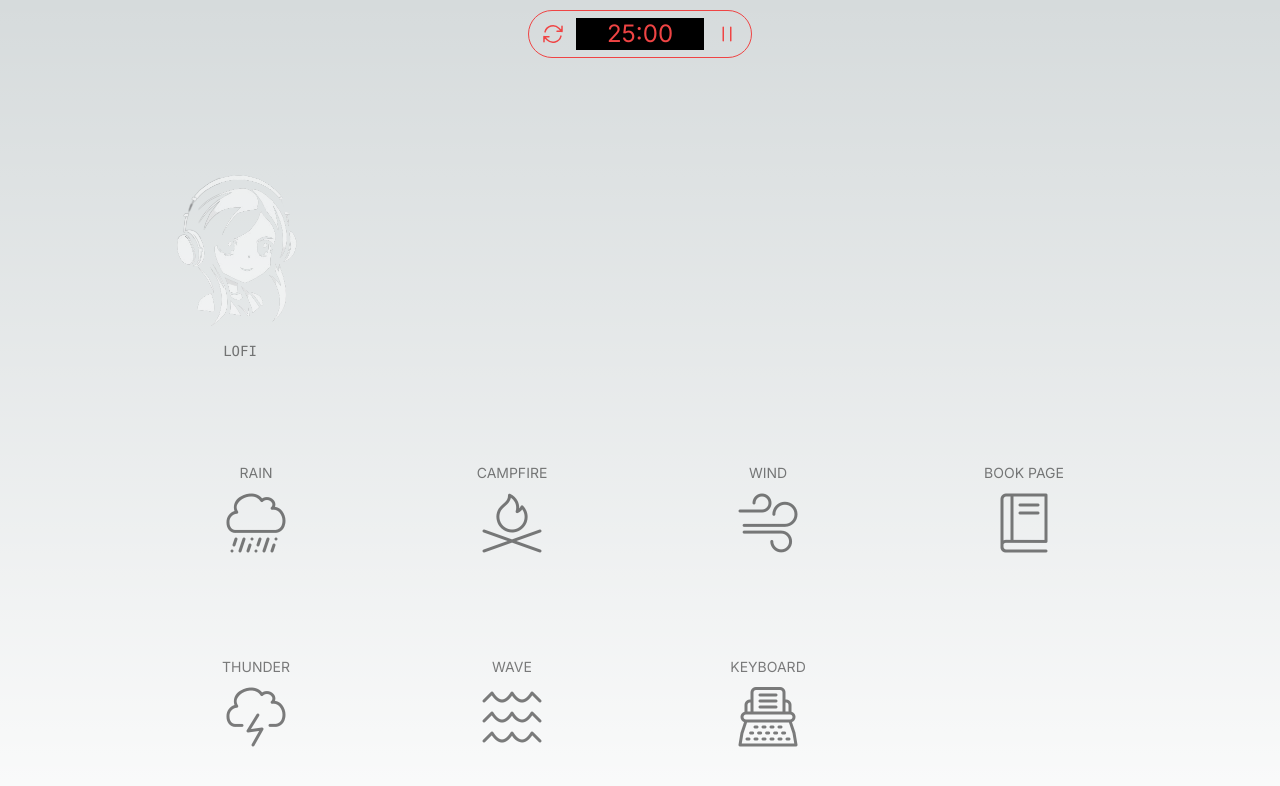
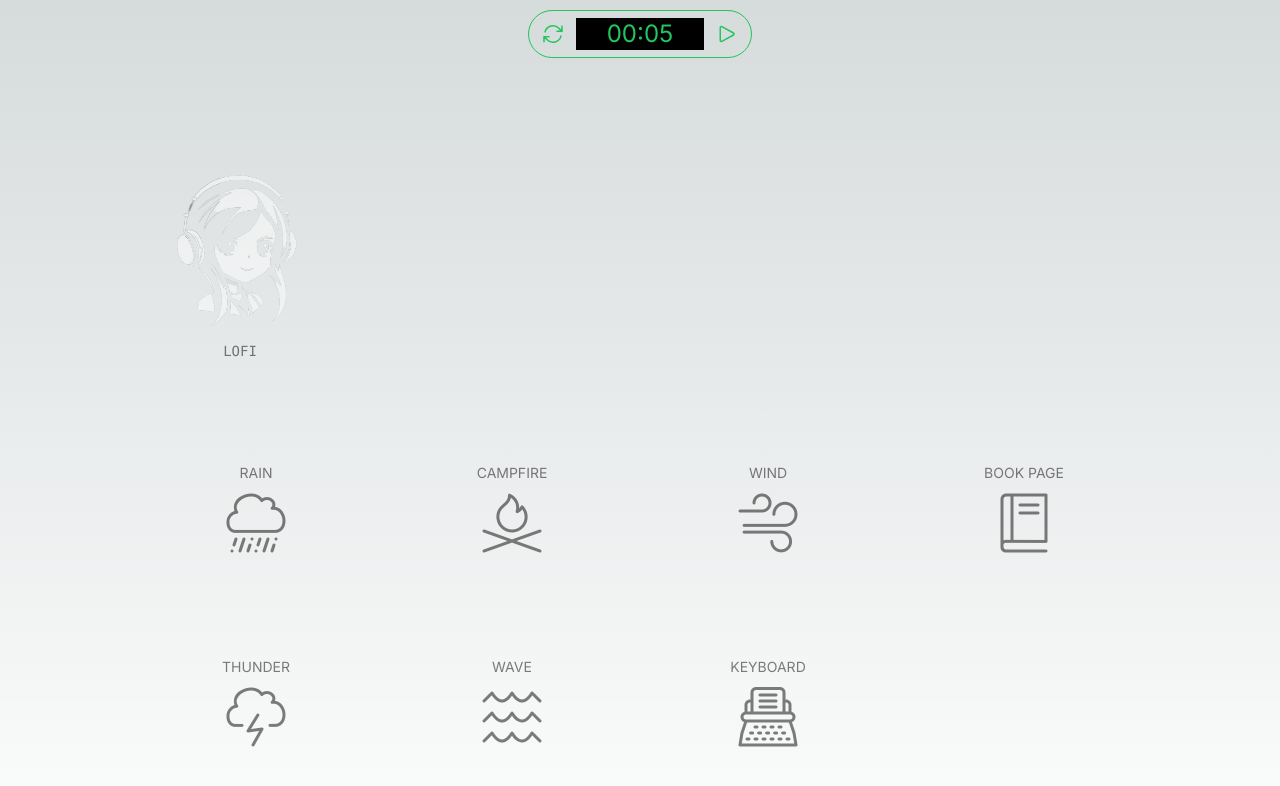
Before and after one commit to zVasO/foctopus, a Next.js app: page / in a window 1280 px wide. Shown: the top 786 px of the page. Built offline with nearby package versions, Linux system fonts and the light colour scheme.

Commit message:
feat(timer): wip create cycle etc

```diff
--- a/components/PomodoroTimer.tsx
+++ b/components/PomodoroTimer.tsx
@@ -1,29 +1,94 @@
 "use client";
 
-import React, {useState} from "react";
+import React, {useEffect, useState} from "react";
 
 const PomodoroTimer = () => {
-    const [timer, setTimer] = useState('25:00')
+    const timerWorkingValue = 5; //25 * 60
+    const timerSmallRestValue = 2; // 5 * 60
+    const timerBigRestValue = 10; // 25 * 60
+
+    const workCycle = "WORK"
+    const restCycle = "REST"
+
+    const workCycleCountDefault = 0;
+    const requireBigRest = 3;
+
+    const [workCycleCount, setWorkCycleCount] = useState(workCycleCountDefault)
+    const [currentCycle, setCurrentCycle] = useState(workCycle)
+    const [seconds, setSeconds] = useState(timerWorkingValue);
     const [isTimerRunning, setIsTimerRunning] = useState(false)
 
+    useEffect(() => {
+        let intervalId: NodeJS.Timeout | undefined;
+
+        if (isTimerRunning) {
+            intervalId = setInterval(() => {
+                setSeconds((prevSeconds) => {
+                    if (prevSeconds === 0) {
+                        clearInterval(intervalId!);
+                        setIsTimerRunning(false);
+                        setNextCycle()
+                        prepareNewTimer()
+                    }
+                    return prevSeconds - 1;
+                });
+            }, 1000);
+        } else if (intervalId) {
+            clearInterval(intervalId);
+        }
+
+        return () => {
+            if (intervalId) {
+                clearInterval(intervalId);
+            }
+        };
+    }, [isTimerRunning]);
+
+    const formatTimer = (value: string) => {
+        // todo Implement your format logic if needed
+    };
+
+    const setNextCycle = () => {
+        setCurrentCycle(currentCycle === workCycle ? restCycle : workCycle);
+        setWorkCycleCount(currentCycle === workCycle ? workCycleCount + 1 : workCycleCount);
+    };
+
+
+    const prepareNewTimer = () => {
+        if (currentCycle === workCycle) {
+            setSeconds(timerWorkingValue)
+        } else if (currentCycle === restCycle && workCycleCount === requireBigRest) {
+            setSeconds(timerBigRestValue)
+            resetWorkingCycleCount()
+        } else {
+            setSeconds(timerSmallRestValue)
+        }
+    }
+
+    const resetWorkingCycleCount = () => {
+        setWorkCycleCount(workCycleCountDefault);
+    }
 
     const handleChange = (event: React.ChangeEvent<HTMLInputElement>) => {
         const newTimerValue = event.target.value;
         formatTimer(newTimerValue);
     };
 
+    const handleReset = () => {
+        setIsTimerRunning(false);
+        resetWorkingCycleCount()
+        setCurrentCycle(workCycle)
+        setSeconds(timerWorkingValue);
+    };
+
     const handleTimerPause = () => {
         setIsTimerRunning(!isTimerRunning);
     }
 
-    const formatTimer = (value: string) => {
-        if (value.length === 2 && timer.length === 3) {
-            value = value[0];
-        } else if (value.length === 3 && timer.length === 2) {
-            value = `${value.slice(0, 2)}:${value[2]}`;
-        }
-
-        setTimer(value);
+    const secondsToTime = (seconds: number) => {
+        const minutes = Math.floor(seconds / 60);
+        const remainingSeconds = seconds % 60;
+        return `${String(minutes).padStart(2, "0")}:${String(remainingSeconds).padStart(2, "0")}`;
     };
 
 
@@ -31,8 +96,9 @@ const PomodoroTimer = () => {
         <div className={'flex justify-center mt-2.5 select-none'}>
             <div
                 className={`border rounded-full h-12 w-56 flex justify-between items-center
-                    ${isTimerRunning ? 'border-green-500 text-green-500' : 'border-red-500 text-red-500'}`}>
-                <div className="ml-3">
+                    ${isTimerRunning ? 'border-orange-500 text-orange-500' : 'border-green-500 text-green-500'}`}
+            >
+                <div className="ml-3 cursor-pointer" onClick={handleReset}>
                     <svg xmlns="http://www.w3.org/2000/svg" fill="none" viewBox="0 0 24 24" strokeWidth={1.5}
                          stroke="currentColor" className="w-6 h-6">
                         <path strokeLinecap="round" strokeLinejoin="round"
@@ -44,23 +110,26 @@ const PomodoroTimer = () => {
                     id="timerInput"
                     maxLength={5}
                     pattern="[0-9]*"
-                    className={"border-none outline-0 focus:border-none bg-black text-center w-32 text-2xl"}
+                    className={`border-none outline-0 focus:border-none bg-black text-center w-32 text-2xl
+                        ${isTimerRunning ? 'cursor-not-allowed' : ''}
+                        `}
                     autoComplete="off"
-                    value={timer}
+                    value={secondsToTime(seconds)}
                     onChange={handleChange}
+                    disabled={isTimerRunning}
                 />
-                <div className="mr-3" onClick={handleTimerPause}>
+                <div className="mr-3 cursor-pointer" onClick={handleTimerPause}>
                     {isTimerRunning
                         ? <svg xmlns="http://www.w3.org/2000/svg" fill="none" viewBox="0 0 24 24" strokeWidth={1.5}
                                stroke="currentColor" className="w-6 h-6">
+                            <path strokeLinecap="round" strokeLinejoin="round" d="M15.75 5.25v13.5m-7.5-13.5v13.5"/>
+                        </svg>
+                        :
+                        <svg xmlns="http://www.w3.org/2000/svg" fill="none" viewBox="0 0 24 24" strokeWidth={1.5}
+                             stroke="currentColor" className="w-6 h-6">
                             <path strokeLinecap="round" strokeLinejoin="round"
                                   d="M5.25 5.653c0-.856.917-1.398 1.667-.986l11.54 6.348a1.125 1.125 0 010 1.971l-11.54 6.347a1.125 1.125 0 01-1.667-.985V5.653z"/>
                         </svg>
-                        : <svg xmlns="http://www.w3.org/2000/svg" fill="none" viewBox="0 0 24 24" strokeWidth={1.5}
-                               stroke="currentColor" className="w-6 h-6">
-                            <path strokeLinecap="round" strokeLinejoin="round" d="M15.75 5.25v13.5m-7.5-13.5v13.5"/>
-                        </svg>
-
                     }</div>
             </div>
         </div>
```
